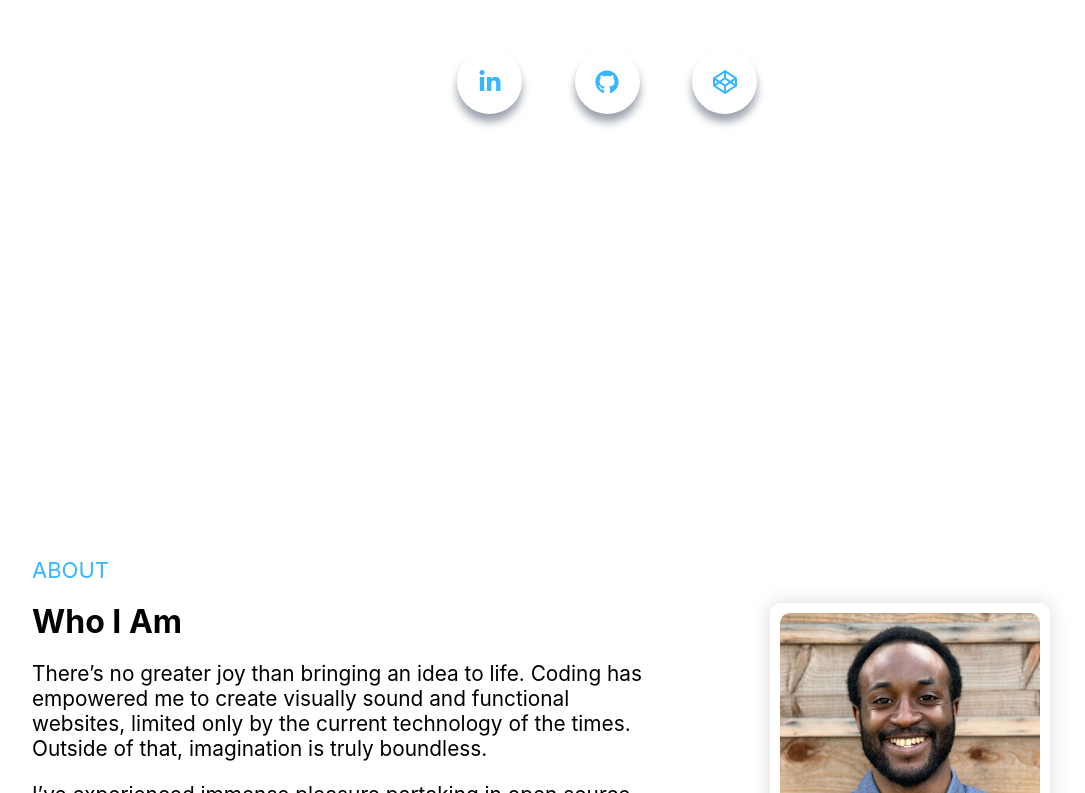
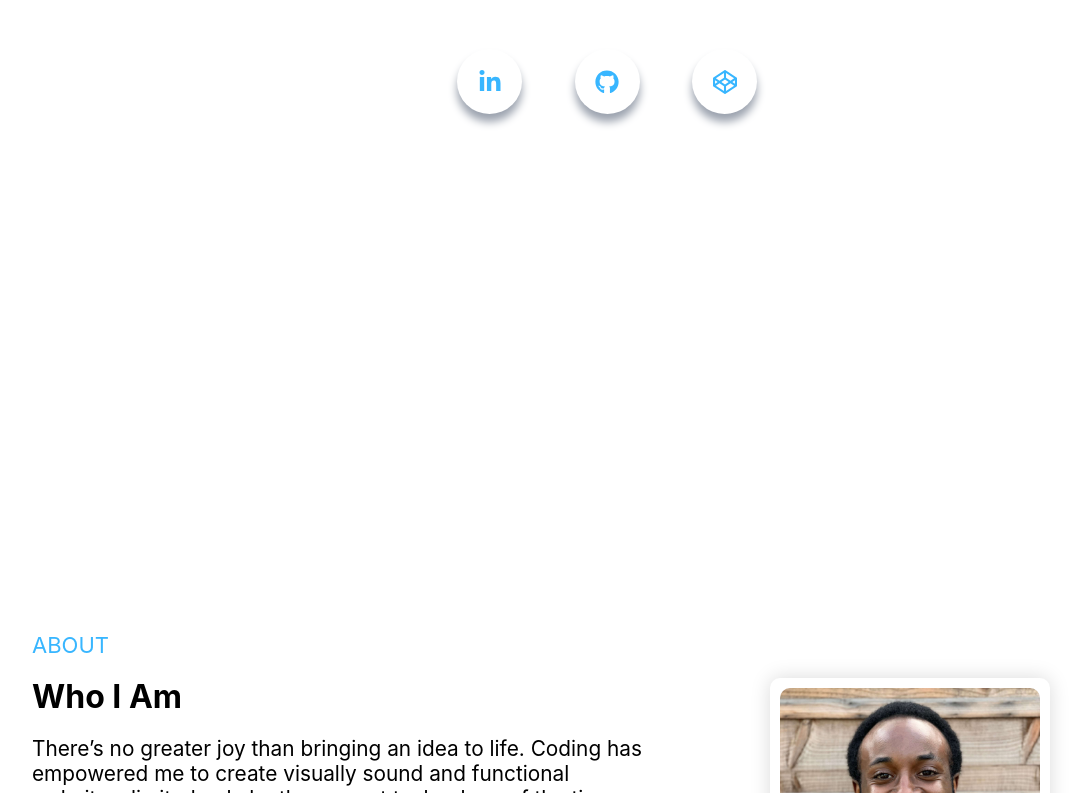
Before and after one commit to antofon/portfolio-v3, a Next.js app: page / in a window 1280 px wide. Shown: the part 487-1280 px from the top of the page, without its empty margins (33-1118 px from the left). Built offline with nearby package versions, Linux system fonts and the light colour scheme.

Commit message:
Updated About section spacing for smooth scrolling

```diff
--- a/styles/About.module.css
+++ b/styles/About.module.css
@@ -76,6 +76,13 @@
   display: none;
 }
 
+  .container {
+    padding: 125px 0 0 0;
+    margin-top: 225px;
+  }
+
+
+
 @media screen and (min-width: 600px) {
   .imageAboveCopy {
   }
@@ -102,7 +109,8 @@
 }
 @media screen and (min-width: 768px) {
   .container {
-    /* height: 1000px; */
+    padding: 250px 0 0 0;
+    margin-top: 250px;
   }
 
   .img {
@@ -124,7 +132,8 @@
 
 @media screen and (min-width: 1008px) {
   .container {
-    padding: 425px 0 0 0;
+    padding: 300px 0 0 0;
+    margin-top: 200px;
   }
   .img {
     /* width: 500px; */
```
